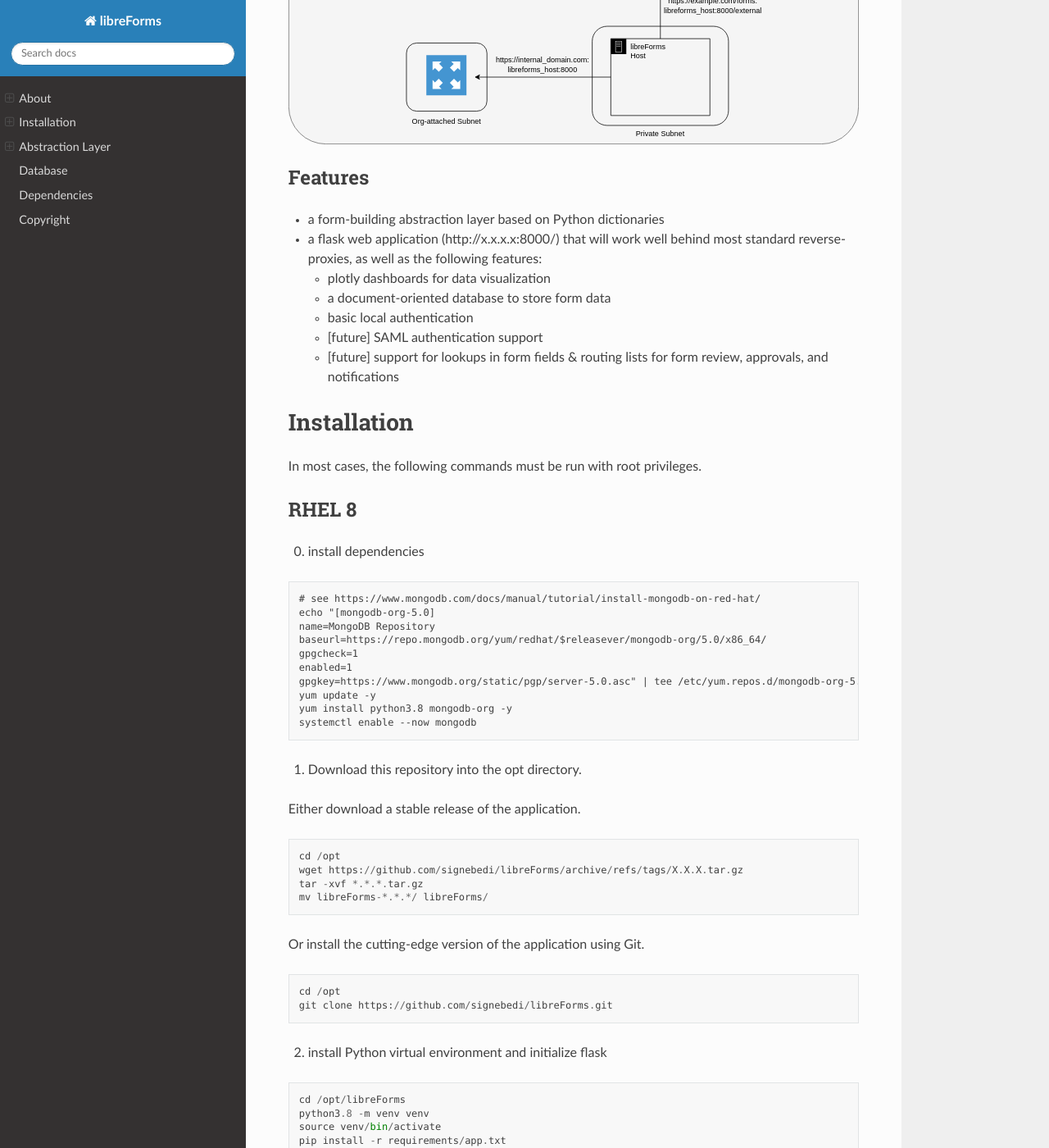
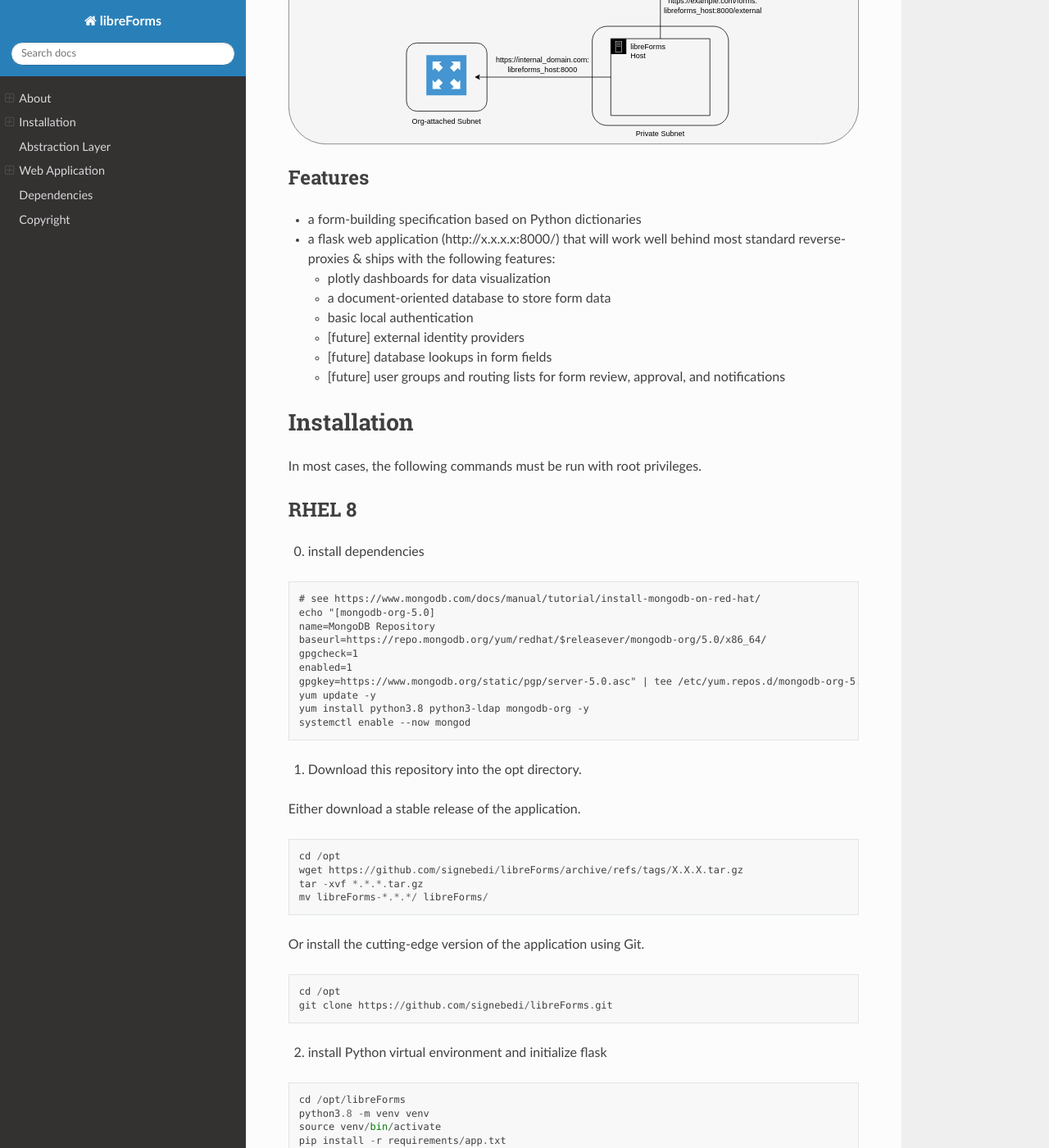
Before and after one commit to libreForms/libreForms-flask, a Sphinx documentation site: the page built from docs/source/index.md, in a window 1280 px wide and 1400 px high, scrolled down 1886 px. Shown: the whole window at 82% size. Built offline with Sphinx 7.4.7 and the Read the Docs theme 2.0.0, drawn with Linux system fonts in a browser that asks for light colours; some of the changed text lies outside the part shown.

Commit message:
Docs: updated readthe docs

````diff
--- a/docs/source/index.md
+++ b/docs/source/index.md
@@ -3,9 +3,9 @@
 ## About
 Liberate your forms with libreForms, an open form manager API written in Python for organizations.
 
-Competing browser-based form managers give form administrators little control over form fields, the resulting data, or the underlying web application. Likewise, few options provide both self-hosting support and a viable licensing model.
+Competing browser-based form managers give form administrators little control over form fields, the resulting data, or the underlying web application. Likewise, few proprietary options provide both self-hosting support and a viable licensing model.
 
-The libreForms project, first and foremost, defines a simple but highly extensible abstraction layer that matches form fields to data structures. It adds a highly configurable browser-based application and a document-oriented database on top of this abstraction layer. In short, the platform allows you to do anything, host anywhere, and control everything about your internal form management system.
+The libreForms project, first and foremost, defines a simple but highly extensible abstraction layer that matches form fields to data structures. On top of this specification, it builds a highly configurable browser-based application and a document-oriented database. In short, the platform allows you to do anything, host anywhere, and control everything about your internal form management system.
 
 ![abstraction layer](libreForms_abstraction_layer.drawio.svg)
 
@@ -28,13 +28,14 @@
 ![example architecture](libreForms_with_reverse_proxy.drawio.svg)
 
 ### Features
-- a form-building abstraction layer based on Python dictionaries
-- a flask web application (http://x.x.x.x:8000/) that will work well behind most standard reverse-proxies, as well as the following features:
+- a form-building specification based on Python dictionaries
+- a flask web application (http://x.x.x.x:8000/) that will work well behind most standard reverse-proxies & ships with the following features:
     - plotly dashboards for data visualization
     - a document-oriented database to store form data
     - basic local authentication
-    - \[future\] SAML authentication support
-    - \[future\] support for lookups in form fields & routing lists for form review, approvals, and notifications
+    - \[future\] external identity providers
+    - \[future\] database lookups in form fields
+    - \[future\] user groups and routing lists for form review, approval, and notifications
 
 ## Installation
 
@@ -53,8 +54,8 @@
 enabled=1
 gpgkey=https://www.mongodb.org/static/pgp/server-5.0.asc" | tee /etc/yum.repos.d/mongodb-org-5.0.repo
 yum update -y
-yum install python3.8 mongodb-org -y
-systemctl enable --now mongodb
+yum install python3.8 python3-ldap mongodb-org -y
+systemctl enable --now mongod
 ```
 
 1. Download this repository into the opt directory.
@@ -100,13 +101,74 @@
 systemctl enable --now libreforms
 ```
 
+### Amazon Linux 2
+
+0. install dependencies
+
+```
+echo "[mongodb-org-6.0]
+name=MongoDB Repository
+baseurl=https://repo.mongodb.org/yum/amazon/2/mongodb-org/6.0/x86_64/
+gpgcheck=1
+enabled=1
+gpgkey=https://www.mongodb.org/static/pgp/server-6.0.asc" | tee /etc/yum.repos.d/mongodb-org-6.0.repo
+yum update
+yum install mongodb-org
+amazon-linux-extras install python3.8
+systemctl enable --now mongod
+```
+
+1. Download this repository into the opt directory.
+
+Either download a stable release of the application.
+
+```
+cd /opt
+wget https://github.com/signebedi/libreForms/archive/refs/tags/X.X.X.tar.gz
+tar -xvf *.*.*.tar.gz
+mv libreForms-*.*.*/ libreForms/
+```
+
+Or install the cutting-edge version of the application using Git.
+
+```
+cd /opt
+git clone https://github.com/signebedi/libreForms.git
+```
+
+2. install Python virtual environment and initialize flask
+
+```
+cd /opt/libreForms
+python3.8 -m venv venv
+source venv/bin/activate
+pip install -r requirements/app.txt
+export FLASK_APP=app
+```
+
+3. libreforms user
+
+```
+useradd --no-create-home --system libreforms
+chown -R libreforms:libreforms /opt/libreForms
+```
+
+4. systemd service
+
+```
+cp /opt/libreForms/gunicorn/libreforms.service /etc/systemd/system
+systemctl daemon-reload
+systemctl enable --now libreforms
+```
+
+
 ### Ubuntu 20.04
 
 0. install dependencies
 
 ```
 apt update -y && apt upgrade -y
-apt install -y mongodb python3-pip python3-venv # for the most up to date version of mongodb, see https://www.mongodb.com/docs/manual/tutorial/install-mongodb-on-ubuntu/
+apt install -y mongodb python3-pip python3-ldap python3-venv # for the most up to date version of mongodb, see https://www.mongodb.com/docs/manual/tutorial/install-mongodb-on-ubuntu/
 systemctl enable --now mongodb
 ```
 
@@ -153,7 +215,6 @@
 systemctl enable --now libreforms
 ```
 
-
 ### Common Issues
 
 
@@ -168,13 +229,13 @@
 
 ## Abstraction Layer
 
-libreForms provides a simple but highly extensible method of form building in Python, leveraging Flask's doctrine of 'simplicity and extensibility' to give significant control and flexibility to organizations to design forms and data that meet their needs. To accomplish this, the application is built on an abstraction layer that stores all the information needed to generate a browser-based form and parse form data into a cohesive data structure.
+libreForms constitutes a set of rules, or an abstraction layer, that can be used to build browser-based forms in Python. To accomplish this, the specification describes a configuration file that stores all the information needed to generate forms and parse form data into a cohesive data structure while accounting for additional features an organization might want to add.
 
-The libreForms abstraction layer is defined in ```libreforms/forms/__init__.py``` and expects organizations to overwrite the default form by adding a file called ```libreforms/add_ons.py```. At this time, the abstraction layer can handle the "text", "password", "radio", "checkbox", "date", "hidden", and "number" input types, and can write to Python's str, float, int, and list data types.
+The libreForms specification is defined in ```libreforms/__init__.py``` and, when used in conjuction with the web application, it expects administrators will overwrite the default form used to illustrate the rules by adding a file called ```libreforms/add_ons.py```. At this time, the specification can handle the "text", "password", "radio", "checkbox", "date", "hidden", and "number" input types, and can write to Python's str, float, int, and list data types.
 
-The abstraction layer breaks down individual forms into fields and configurations. A field must have a unique name, which must employ underscores instead of spaces ("My Form Field" would not work, but "My_Form_Field" is a correct field name). Configuration names are preceded by an underscore (eg. "_dashboard" or "_allow_repeats") and allow form administrators to define unique form behavior. All built in configurations default to a value of False.
+At a high level, the abstraction layer breaks down individual forms into fields and configurations. A field must have a unique name, which must employ underscores instead of spaces ("My Form Field" would not work, but "My_Form_Field" is a correct field name). Configuration names are preceded by an underscore (eg. "_dashboard" or "_allow_repeats") and allow form administrators to define unique, custom form behavior. All built-in configurations default to a value of False.
 
-Here is an overview of the abstraction layer in versions below `1.0.0`. Specifically, the following snippet defines a single form called `sample-form` with a handful of fields like `Text_Field`, `Pass_Field`, etc. and add a dashboard view for the form using the `_dashboard` configuration.
+Here is an overview of the abstraction layer in versions `<1.0.0`. Specifically, the following snippet defines a single form called `sample-form` with a handful of fields like `Text_Field`, `Pass_Field`, etc. and a dashboard view for the form using the `_dashboard` configuration.
 
 ```python
 forms = {
@@ -230,6 +291,10 @@
 
 Versions above `1.0.0` will introduce compatibility-breaking changes that are intended to simplify the abstraction layer. For more information, see the [discussion](https://github.com/signebedi/libreForms/issues/27) about these changes.
 
+## Web Application
+
+In this repository, a web application written in Flask sits atop the libreForms abstraction layer defined above. This application includes basic authentication, provides access to forms, tabular views of form responses, and dashboards when these have been defined in the abstraction layer.
+
 ### Views
 
 The application provides table and dashboard views for form data. Right now, line graphs are the only supported form of Plotly dashboard but, in the future, the project plans to allow arbitrary dashboard configurations using kwargs in the `_dashboard` configuration in the abstraction layer. The application allows users to tailor the data in their dashboards and tables using GET variabes as selectors. For example, when you define a dashboard for a given form, you need to set a dependent variable. However, this can be overridden by passing the ```?y=field_name``` GET variable in the browser. Likewise, you can tailor tabular data by passing the ```?FIELD_NAME=VALUE``` GET variable in the browser. Put another way, if a table has a field called ```Sub-Unit``` and another called Fiscal_Year, and you would like to tailor the table to only show data for the Finance sub-unit in the 2021 fiscal year, then you could pass the following GET variables: ```?Sub-Unit=Finance&Fiscal_Year=2021``` to select only this data.
@@ -267,7 +332,7 @@
 But if you don't, the default test key will be `t32HDBcKAAIVBBPbjBADCbCh`. In the future, we may choose to manage API keys, along with signed URLs, using a database, see [here](https://github.com/signebedi/libreForms/issues/40).
 
 
-## Database
+### Database
 
 When data is written from the web application to the database backend, it appends the following fields:
 
@@ -277,10 +342,32 @@
 
 If you elect to password protect your database, which is recommended, you should drop a file in the application home directory named ```mongodb_creds``` and ensure that the ```libreforms``` user has read access to this file.
 
+### Mail
+
+
+The web application will authenticate a mail server when you add a file called `smtp_creds` to the working directory. This file should conform to the following format:
+
+```csv
+mail_server,port,username,password,from_address
+smtp-server.example.com,587,USERNAME,PASSWORD,libreForms <libreforms@example.com>
+```
+
+### Web Server
+
+You can set up a web server on the same system running libreForms, or externalize it. We provide an example Nginx config that you can adapt to meet your needs. After installing Nginx using your system package manager, you can run the following to set up a web server with SSL/TLS.
+
+```
+cp /opt/libreforms/gunicorn/example-nginx.libreforms.conf /etc/nginx/sites-available/libreforms.conf
+sudo ln -s /etc/nginx/sites-available/libreforms.conf /etc/nginx/sites-enabled/libreforms.conf
+mkdir /opt/libreforms/certificates
+openssl req -x509 -nodes -days 365 -newkey rsa:2048 -keyout /opt/libreforms/certificates/libreforms.example.com.key -out /opt/libreforms/certificates/libreforms.example.com.pem
+```
+
+If you'd like to install Let's Encrypt certificates, follow your distribution's instructions for installing eg. using certbot.
 
 ## Dependencies
 
-The flask application has a few dependencies that, in its current form, may be prone to obsolescence; there is an issue in the backlog to test for, among other things, obsolete and vulnerable dependencies. In addition to the standard requirements, like Python3, Python3-Pip, Python3-Venv, and MongoDB, here is a list of dependencies that ship with the application under the static/ directory:
+The flask application has a few dependencies that, in its current form, may be prone to obsolescence; there is an issue in the backlog to test for, among other things, obsolete and vulnerable dependencies. In addition to the standard requirements, like Python3, Python3-Pip, Python3-Venv, Python3-LDAP, and MongoDB, here is a list of dependencies that ship with the application under the static/ directory:
 
 ```
 bootstrap-darkly-5.1.3.min.css
@@ -336,11 +423,3 @@
 You should have received a copy of the GNU Affero General Public License
 along with this program.  If not, see <https://www.gnu.org/licenses/>.
 ```
-
-
-```{toctree}
----
-maxdepth: 2
-numbered: 0
----
-```
````
Also changed, not shown: 1 other file.
